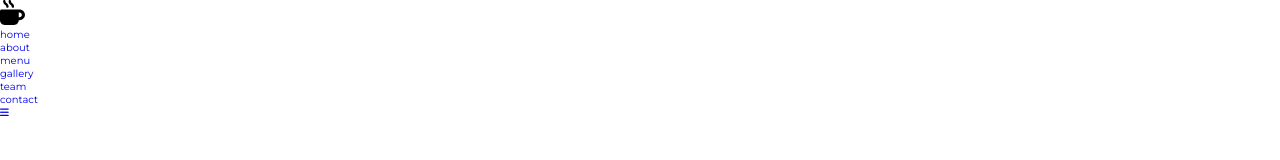
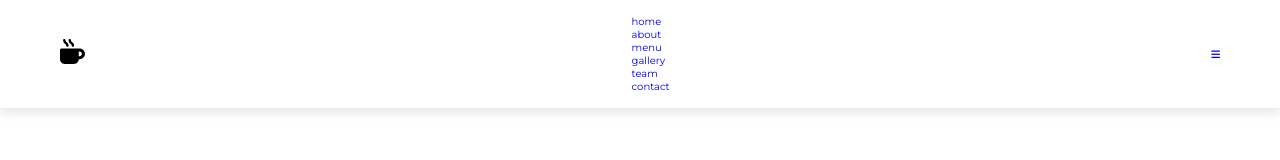
Before and after one commit to Christiano0407/Responsive-Coffee-Shop-Website, a website: page index.html in a window 1280 px wide. Drawn offline with Linux system fonts and the light colour scheme.

Commit message:
header 01

```diff
--- a/style.css
+++ b/style.css
@@ -17,6 +17,9 @@
 }
 html {
   font-size: 62.5%;
+  overflow-x: hidden;
+  scroll-behavior: smooth;
+  scroll-padding-top: 6rem;
 }
 ul {
   list-style: none;
@@ -42,8 +45,39 @@ h1 {
 body {
   font-family: "Montserrat", sans-serif;
 }
+::-webkit-scrollbar {
+  height: 0.5rem;
+  width: 1rem;
+}
+::-webkit-scrollbar-track {
+  background-color: transparent;
+}
+::-webkit-scrollbar-thumb {
+  background-color: var(--main-color);
+}
 
 /** === General Project === */
+header {
+  position: sticky;
+  top: 0;
+  left: 0;
+  right: 0;
+  background-color: var(--clr-white);
+  box-shadow: var(--box-shadow);
+  z-index: 1000;
+}
+section {
+  padding: 3rem 2rem;
+  max-width: 1200px;
+  margin: 0 auto;
+}
+header .flex {
+  display: flex;
+  align-items: center;
+  justify-content: space-between;
+  position: relative;
+  padding: 1.5rem 2rem;
+}
 .logo {
   width: 3rem;
   height: 3rem;
```
